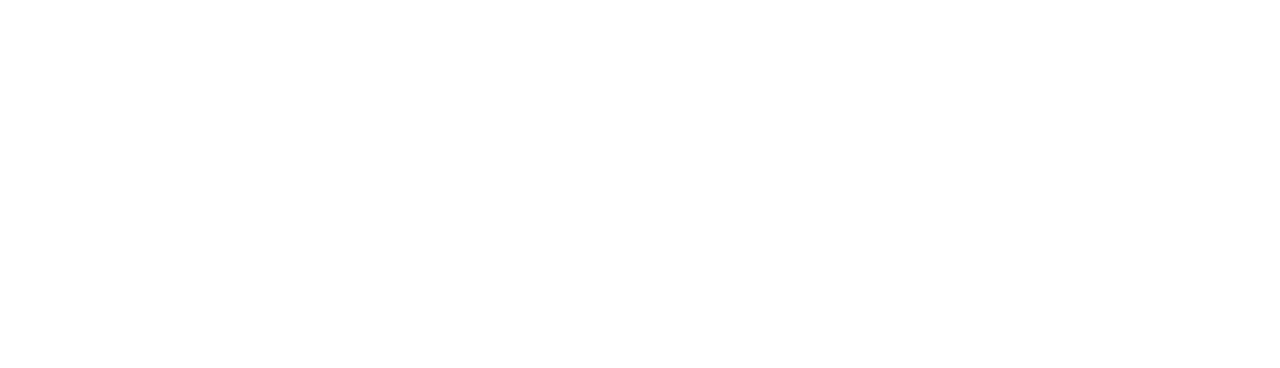
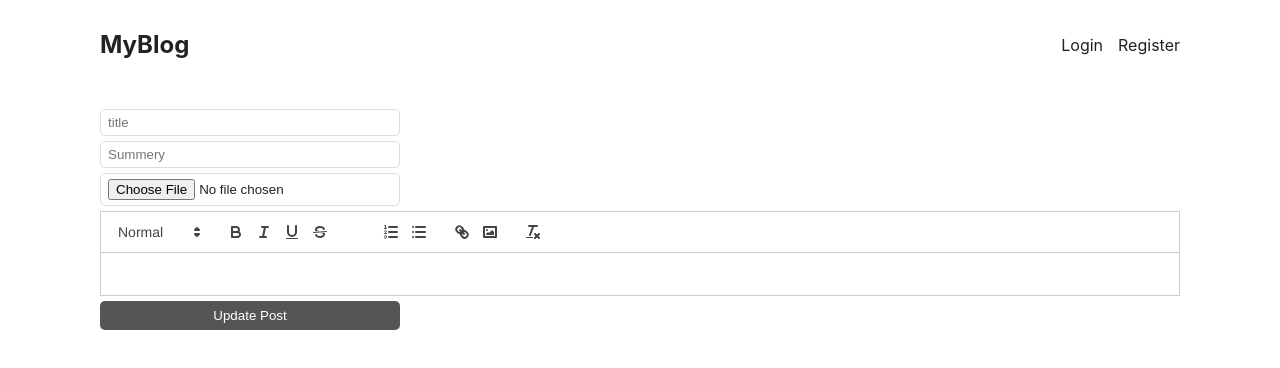
Before and after one commit to theshahzism/Blog-App, a React (Create React App) app in the folder client/: page /edit/1 in a window 1280 px wide. Before the commit this address had no page. Shown: the top 368 px of the page. Built offline with nearby package versions, Linux system fonts and the light colour scheme; no server answers.

Commit message:
.edit-row is hidden because edit post functionality is not working

```diff
--- a/client/src/App.css
+++ b/client/src/App.css
@@ -127,6 +127,19 @@
 }
 .post-page .author{
   text-align: center;
-  margin-bottom: 20px;
+  margin-bottom: 10px;
   font-size: 0.9rem;
 }
+.edit-row{
+  text-align: center;
+  display: none;
+}
+.post-page .edit-btn{
+  background-color: #333;
+  color: #fff;
+  display: inline-block;
+  padding: 10px 20px;
+  text-decoration: none;
+  border-radius: 5px;
+  margin-bottom: 10px;
+}
--- a/client/src/App.jsx
+++ b/client/src/App.jsx
@@ -9,6 +9,7 @@
 import { UserContextProvider } from "./UserContext";
 import CreatePost from "./pages/CreatePost";
 import PostPage from "./pages/PostPage";
+import EditPost from "./pages/EditPost";
 
 function App() {
   return (
@@ -24,6 +25,7 @@
           </Route>
           <Route path={"/create"} element={<CreatePost />}></Route>
           <Route path={`/post/:id`} element={<PostPage/>}></Route>
+          <Route path={`/edit/:id`} element={<EditPost/>}></Route>
         </Route>
       </Routes>
     </UserContextProvider>
--- /dev/null
+++ b/client/src/pages/EditPost.jsx
@@ -0,0 +1,94 @@
+import React, { useEffect, useState } from "react";
+import ReactQuill from "react-quill";
+import { Navigate, useParams } from "react-router-dom";
+
+const EditPost = () => {
+  const { id } = useParams();
+  const [title, setTitle] = useState("");
+  const [summery, setSummery] = useState("");
+  const [content, setContent] = useState("");
+  const [files, setFiles] = useState("");
+  const [redirect, setRedirect] = useState(false);
+
+  useEffect(() => {
+    fetch("http://localhost:4000/post/" + id).then((response) => {
+      response.json().then((postInfo) => {
+        setTitle(postInfo.title);
+        setContent(postInfo.content);
+        setSummery(postInfo.summery);
+      });
+    });
+  }, []);
+
+  const updatePost = async (ev) => {
+    ev.preventDefault();
+    const data = new FormData();
+    data.set("title", title);
+    data.set("summery", summery);
+    data.set("content", content);
+    data.set('id',id);
+    if (files?.[0]) {
+      data.set("file", files?.[0]);
+    }
+    const response = await fetch("http://localhost:4000/post", {
+      method: "PUT",
+      body: data,
+      crendentials: "include",
+    });
+    if (response.ok) {
+      setRedirect(true);
+    }
+  };
+  const modules = {
+    toolbar: [
+      [{ header: [1, 2, false] }],
+      ["bold", "italic", "underline", "strike", "blackquote"],
+      [{ list: "ordered" }, { list: "bullet" }],
+      ["link", "image"],
+      ["clean"],
+    ],
+  };
+  const formats = [
+    "header",
+    "bold",
+    "italic",
+    "underline",
+    "strike",
+    "blackquote",
+    "list",
+    "bullet",
+    "indent",
+    "link",
+    "image",
+  ];
+  if (redirect) {
+    return <Navigate to={"/post/" + id} />;
+  }
+
+  return (
+    <form onSubmit={updatePost}>
+      <input
+        type="text"
+        placeholder="title"
+        value={title}
+        onChange={(ev) => setTitle(ev.target.value)}
+      />
+      <input
+        type="summery"
+        placeholder="Summery"
+        value={summery}
+        onChange={(ev) => setSummery(ev.target.value)}
+      />
+      <input type="file" onChange={(ev) => setFiles(ev.target.files)} />
+      <ReactQuill
+        value={content}
+        modules={modules}
+        formats={formats}
+        onChange={(newValue) => setContent(newValue)}
+      />
+      <button style={{ marginTop: "5px" }}>Update Post</button>
+    </form>
+  );
+};
+
+export default EditPost;
--- a/client/src/pages/PostPage.jsx
+++ b/client/src/pages/PostPage.jsx
@@ -1,9 +1,11 @@
-import React, { useEffect, useState } from "react";
-import { useParams } from "react-router-dom";
+import React, { useContext, useEffect, useState } from "react";
+import { Link, useParams } from "react-router-dom";
 import { format } from "date-fns";
+import { UserContext } from "../UserContext";
 
 const PostPage = () => {
   const [postInfo, setPostInfo] = useState(null);
+  const { userInfo } = useContext(UserContext);
   const { id } = useParams();
   useEffect(() => {
     fetch(`http://localhost:4000/post/${id}`).then((response) => {
@@ -13,17 +15,22 @@
     });
   }, []);
   if (!postInfo) return "";
-  return <div className="post-page">
-    <h1>{postInfo.title}</h1>
-    <time>{format(new Date(postInfo.createdAt), " MMM d, yyyy HH:mm ")}</time>
-    <div className="author" >by @{postInfo.author.username}</div>
-    <div className="image">
-
-    <img src={`http://localhost:4000/${postInfo.cover}`} alt="Blog image" />
+  return (
+    <div className="post-page">
+      <h1>{postInfo.title}</h1>
+      <time>{format(new Date(postInfo.createdAt), " MMM d, yyyy HH:mm ")}</time>
+      <div className="author">by @{postInfo.author.username}</div>
+      {userInfo.id===postInfo.author._id && (
+        <div className="edit-row">
+            <Link className="edit-btn" to={`/edit/${postInfo._id}`}>Edit this post</Link>
+        </div>
+      )}
+      <div className="image">
+        <img src={`http://localhost:4000/${postInfo.cover}`} alt="Blog image" />
+      </div>
+      <div dangerouslySetInnerHTML={{ __html: postInfo.content }} />
     </div>
-    <div dangerouslySetInnerHTML={{__html:postInfo.content}} />
-
-  </div>;
+  );
 };
 
 export default PostPage;
```
Also changed, not shown: 3 other files (tests, documents, lock files or other folders).
